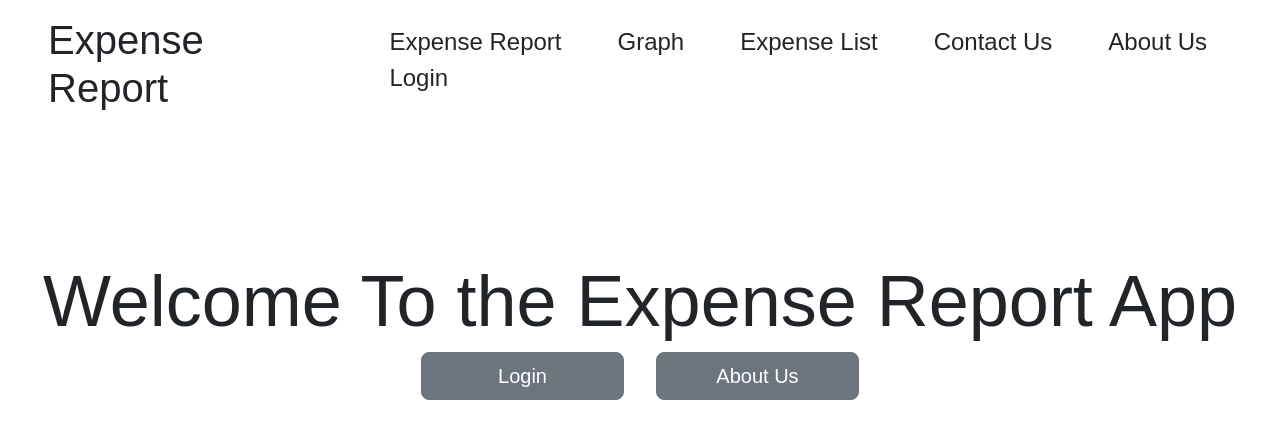
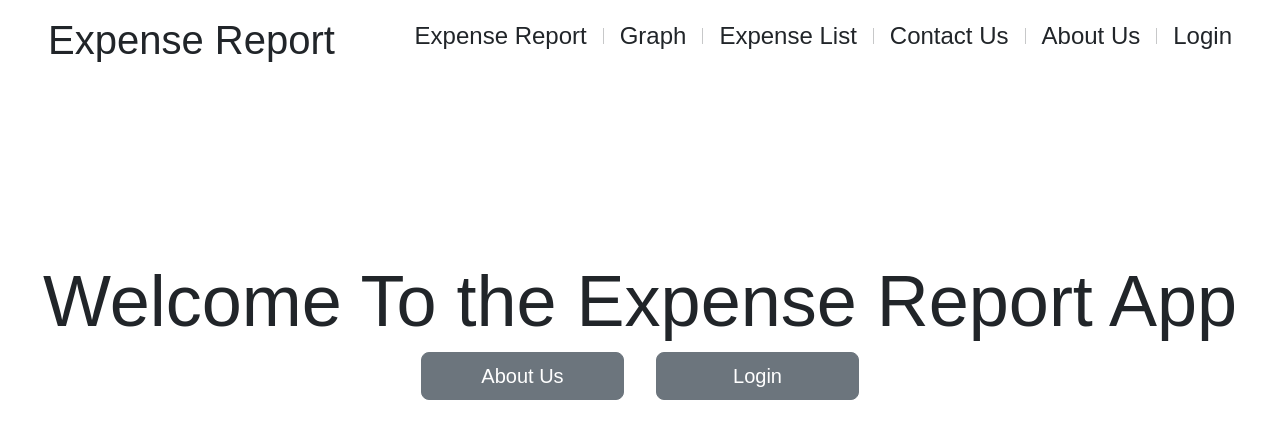
Before and after one commit to yoman321/expense-app-v2, a React (Vite) app in the folder frontend/: page / in a window 1280 px wide. Shown: the top 438 px of the page. Built offline with nearby package versions, Linux system fonts and the light colour scheme.

Commit message:
simplified code for MainPage and MainNavigation

```diff
--- a/frontend/src/components/MainPageComponents/MainPage.tsx
+++ b/frontend/src/components/MainPageComponents/MainPage.tsx
@@ -1,62 +1,32 @@
-import { Link } from "react-router-dom";
-import AppPic from "../../images/some-profile-pic.jpg";
-import styles from "./MainPage.module.css";
+import { useNavigate } from "react-router-dom";
+
+const LINKS = {
+  "About Us": "/about-us",
+  Login: "/login",
+};
 
 const MainPage = () => {
+  const navigate = useNavigate();
+  const routeChangeHandler = (route: string) => {
+    navigate(route);
+  };
   return (
     <div className="container d-flex justify-content-center">
       <div className="position-absolute bottom-50">
         <h1 className="display-2">Welcome To the Expense Report App</h1>
         <div className="row d-flex justify-content-center">
-          <button className="mx-3 col-2 btn btn-secondary btn-lg">
-            <Link className="text-white text-decoration-none" to="/login">
-              Login
-            </Link>
-          </button>
-          <button className="mx-3 col-2 btn btn-secondary btn-lg">
-            <Link className="text-white text-decoration-none" to="/about-us">
-              About Us
-            </Link>
-          </button>
+          {Object.entries(LINKS).map(([key, value]) => (
+            <button
+              key={key}
+              className="mx-3 col-2 btn btn-secondary btn-lg text-white"
+              onClick={() => routeChangeHandler(value)}
+            >
+              {key}
+            </button>
+          ))}
         </div>
       </div>
     </div>
-    // <div className={styles.main}>
-    //   <div className={styles.section}>
-    //     <h1>Welcome to Expense Report</h1>
-    //     <div className={styles.actions}>
-    //       <table>
-    //         <tbody>
-    //           <tr>
-    //             <td>
-    //               <button>
-    //                 <Link to="/graph">To Graph</Link>
-    //               </button>
-    //             </td>
-    //             <td>
-    //               <button>
-    //                 <Link to="/expense-list">To Expense List</Link>
-    //               </button>
-    //             </td>
-    //           </tr>
-    //         </tbody>
-    //       </table>
-    //     </div>
-    //   </div>
-    //   <div className={styles.section}>
-    //     <h2>Contributors</h2>
-    //     <div className={styles.content}>
-    //       <div className={styles.image}>
-    //         <img src={AppPic} alt="App Pic"></img>
-    //       </div>
-    //       <section className={styles.text}>
-    //         <p>
-    //          INSERT PIC AND DESCRIPTION OF CONTRIBUTORS
-    //         </p>
-    //       </section>
-    //     </div>
-    //   </div>
-    // </div>
   );
 };
 export default MainPage;
--- a/frontend/src/components/layout/MainNavigation.tsx
+++ b/frontend/src/components/layout/MainNavigation.tsx
@@ -8,6 +8,7 @@ const LINKS = {
   "/about-us": "About Us",
   "/login": "Login",
 };
+const LINKS_ENTRIES = Object.entries(LINKS);
 
 const MainNavigation = () => {
   return (
@@ -19,8 +20,8 @@ const MainNavigation = () => {
       </h1>
       <nav>
         <ul className="list-inline-unstyled">
-          {Object.entries(LINKS).map(([key, value]) => (
-            <li key={key} className="ms-5 list-inline-item">
+          {LINKS_ENTRIES.map(([key, value], index) => (
+            <li key={key} className="ms-2 list-inline-item">
               <Link
                 className="text-dark text-decoration-none"
                 style={{ fontSize: "1.5rem" }}
@@ -28,6 +29,9 @@ const MainNavigation = () => {
               >
                 {value}
               </Link>
+              {index !== LINKS_ENTRIES.length - 1 && (
+                <div className="vr ms-3" />
+              )}
             </li>
           ))}
         </ul>
```
